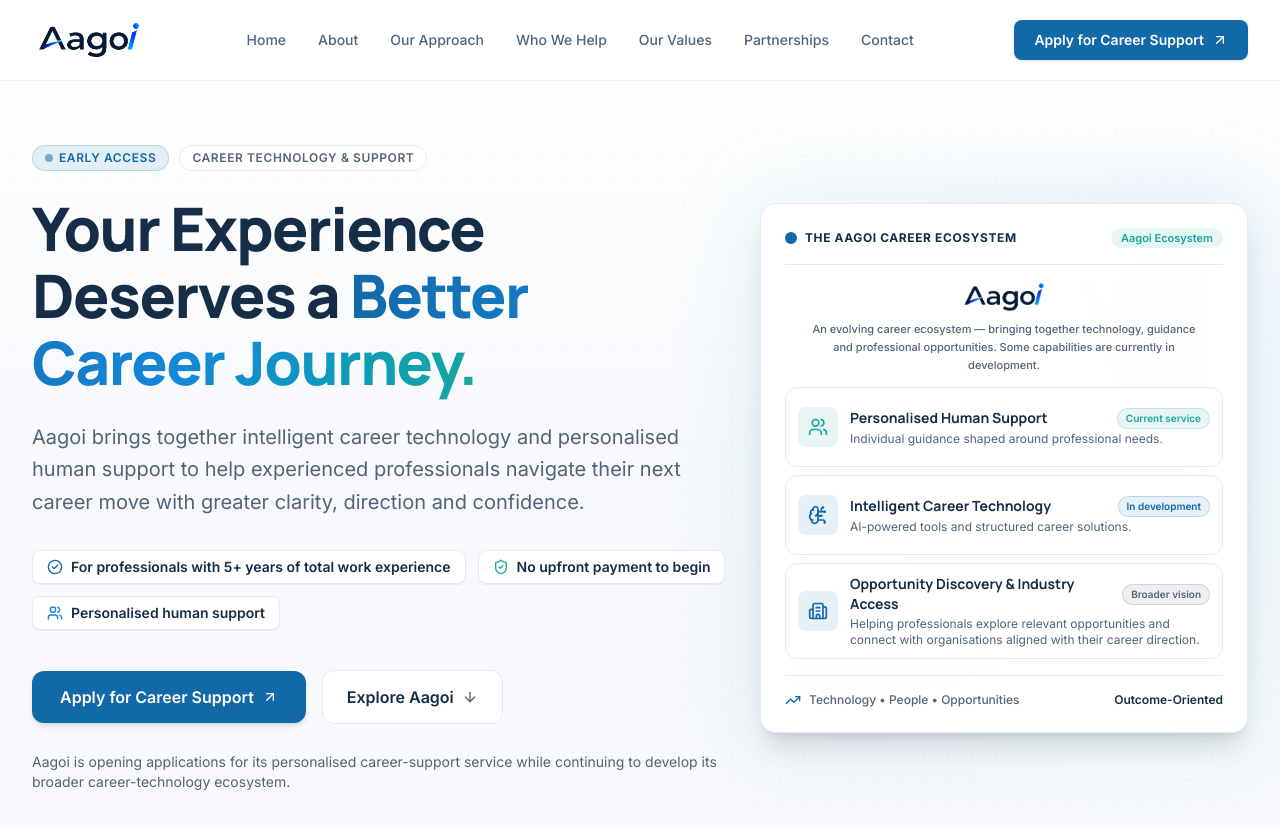
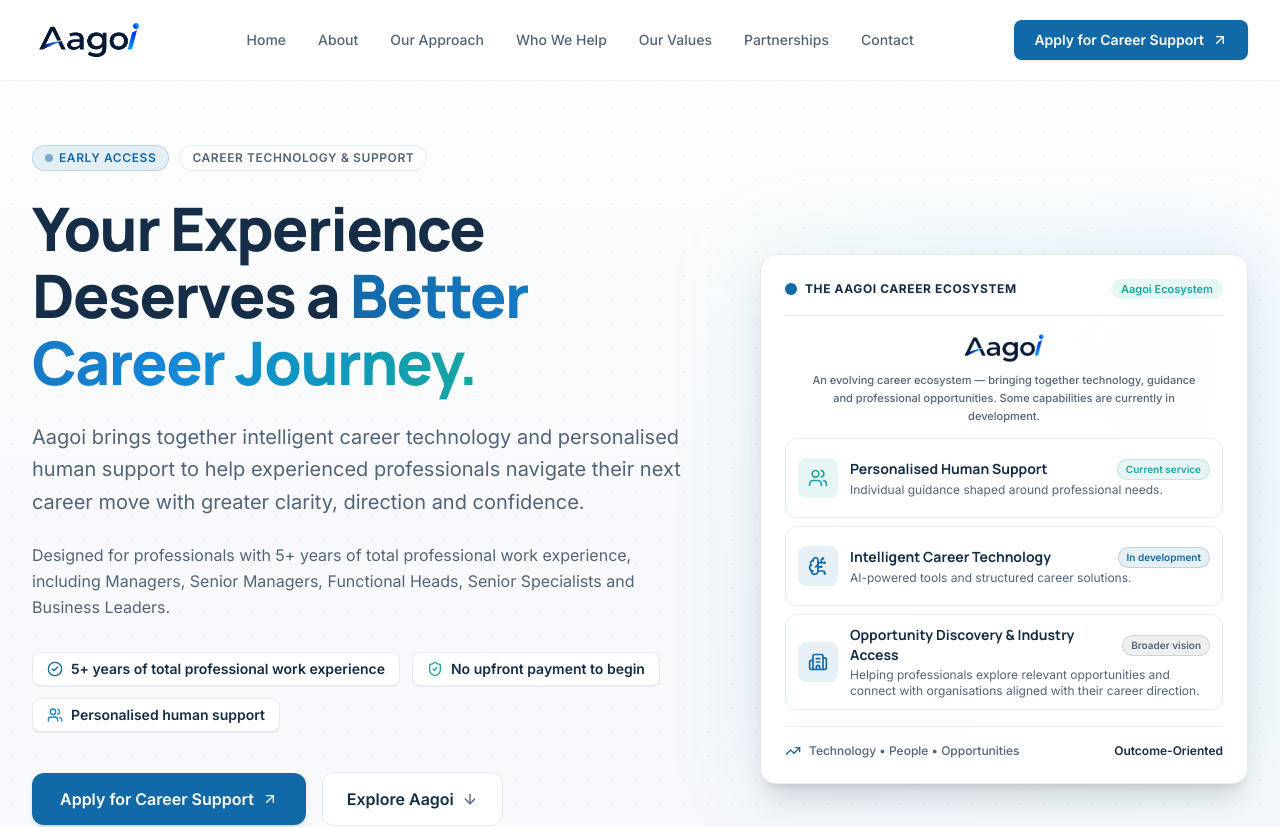
Before and after one commit to skillolite-ahmed/aagoi.website.v1, a React (Vite) app: page / in a window 1280 px wide. Shown: the top 827 px of the page. Built offline with nearby package versions, Linux system fonts and the light colour scheme.

Commit message:
Refine Aagoi experienced professional positioning

```diff
--- a/index.html
+++ b/index.html
@@ -8,20 +8,20 @@
     <!-- Primary SEO Metadata -->
     <title>Aagoi | Moving Your Career Forward</title>
     <meta name="title" content="Aagoi | Moving Your Career Forward" />
-    <meta name="description" content="Discover Aagoi, an early-stage career-technology initiative offering personalised career support for experienced professionals while developing a broader connected career ecosystem." />
+    <meta name="description" content="Discover Aagoi, an early-stage career-technology initiative offering personalised career support for professionals with 5+ years of total professional work experience, including managers, senior specialists and business leaders, while developing a broader connected career ecosystem." />
     <meta name="robots" content="index, follow" />
     <meta name="author" content="Aagoi" />
 
     <!-- Open Graph / Facebook -->
     <meta property="og:type" content="website" />
     <meta property="og:title" content="Aagoi — Moving Your Career Forward" />
-    <meta property="og:description" content="Discover Aagoi, an early-stage career-technology initiative offering personalised career support for experienced professionals while developing a broader connected career ecosystem." />
+    <meta property="og:description" content="Discover Aagoi, an early-stage career-technology initiative offering personalised career support for professionals with 5+ years of total professional work experience, including managers, senior specialists and business leaders, while developing a broader connected career ecosystem." />
     <meta property="og:image" content="/aagoi-logo.png" />
 
     <!-- Twitter -->
     <meta property="twitter:card" content="summary_large_image" />
     <meta property="twitter:title" content="Aagoi — Moving Your Career Forward" />
-    <meta property="twitter:description" content="Discover Aagoi, an early-stage career-technology initiative offering personalised career support for experienced professionals while developing a broader connected career ecosystem." />
+    <meta property="twitter:description" content="Discover Aagoi, an early-stage career-technology initiative offering personalised career support for professionals with 5+ years of total professional work experience, including managers, senior specialists and business leaders, while developing a broader connected career ecosystem." />
     <meta property="twitter:image" content="/aagoi-logo.png" />
 
     <!-- Favicon & Icons -->
--- a/src/components/Approach.tsx
+++ b/src/components/Approach.tsx
@@ -126,7 +126,7 @@ export const Approach: React.FC = () => {
               Ready for a more structured career move?
             </h4>
             <p className="text-xs sm:text-sm text-[#526477] leading-relaxed">
-              Designed for experienced professionals with 5+ years of total work experience. We provide structured support, while you contribute a few minutes each working day to review updates, share feedback and complete agreed next steps. No fixed daily hours are required.
+              Designed for professionals with 5+ years of total professional work experience. We provide structured support, while you contribute a few minutes each working day to review updates, share feedback and complete agreed next steps. No fixed daily hours are required.
             </p>
           </div>
           <a
--- a/src/components/Audience.tsx
+++ b/src/components/Audience.tsx
@@ -10,16 +10,16 @@ export const Audience: React.FC = () => {
         'Experienced individuals seeking intentional upward mobility, greater scope, or breaking through mid-career plateaus into higher-impact roles.',
       icon: TrendingUp,
       traits: [
-        'At least 5 years of professional experience',
+        '5+ years of total professional work experience',
         'Seeking strategic career progression',
         'Desire for structured market positioning',
       ],
     },
     {
-      title: 'Senior Specialists & Leaders',
+      title: 'Managers, Senior Specialists & Leaders',
       subtitle: 'Strategic & Confidential Moves',
       description:
-        'Functional heads, lead architects, and senior practitioners navigating high-stakes career transitions where alignment, culture, and discretion matter most.',
+        'Managers, Senior Managers, Functional Heads, experienced specialists and business leaders exploring strategic career moves and leadership opportunities.',
       icon: Briefcase,
       traits: [
         'Extensive domain mastery & track record',
@@ -53,7 +53,7 @@ export const Audience: React.FC = () => {
             Designed for Experienced Professionals
           </h2>
           <p className="text-lg text-[#526477] leading-relaxed">
-            Aagoi&apos;s personalised career support is intended for professionals with at least 5 years of total work experience who are ready to take a considered next step in their careers. This service is currently focused on experienced professionals rather than fresh graduates or entry-level job seekers.
+            Aagoi&apos;s personalised career support is intended for professionals with 5+ years of total professional work experience who are ready to take a considered next step in their careers. This service is currently focused on experienced professionals rather than fresh graduates or entry-level job seekers.
           </p>
         </div>
 
@@ -106,7 +106,7 @@ export const Audience: React.FC = () => {
                 Eligibility Focus
               </h4>
               <p className="text-xs sm:text-sm text-[#526477] leading-relaxed">
-                Aagoi&apos;s personalised career support is currently focused on experienced professionals with at least 5 years of total work experience, while our broader career-technology ecosystem is being built to support professionals across diverse stages over time.
+                Aagoi&apos;s personalised career support is currently focused on experienced professionals with 5+ years of total professional work experience, while our broader career-technology ecosystem is being built to support professionals across diverse stages over time.
               </p>
             </div>
           </div>
@@ -137,7 +137,7 @@ export const Audience: React.FC = () => {
               An Inclusive Long-Term Career Technology Vision
             </h4>
             <p className="text-sm text-[#526477] leading-relaxed">
-              While our current high-touch personalised assistance is tailored for experienced professionals (at least 5 years of experience), Aagoi&apos;s overarching career technology ecosystem is being developed to remain fundamentally inclusive across sectors, career stages, and backgrounds over time.
+              While our current high-touch personalised assistance is tailored for experienced professionals (5+ years of total professional work experience), Aagoi&apos;s overarching career technology ecosystem is being developed to remain fundamentally inclusive across sectors, career stages, and backgrounds over time.
             </p>
           </div>
         </div>
--- a/src/components/EarlyAccess.tsx
+++ b/src/components/EarlyAccess.tsx
@@ -164,7 +164,7 @@ export const EarlyAccess: React.FC = () => {
           <div className="mt-10 pt-8 border-t border-[#E5EAF0] grid grid-cols-1 sm:grid-cols-4 gap-4 text-xs text-[#526477] text-center">
             <div className="flex items-center justify-center gap-2">
               <Briefcase className="w-4 h-4 text-[#1269A8]" />
-              <span>For 5+ Years Experience</span>
+              <span>5+ Years of Total Professional Work Experience</span>
             </div>
             <div className="flex items-center justify-center gap-2">
               <Clock className="w-4 h-4 text-[#17A6A0]" />
--- a/src/components/Hero.tsx
+++ b/src/components/Hero.tsx
@@ -56,12 +56,17 @@ export const Hero: React.FC = () => {
               Aagoi brings together intelligent career technology and personalised human support to help experienced professionals navigate their next career move with greater clarity, direction and confidence.
             </p>
 
+            {/* Audience statement */}
+            <p className="text-sm sm:text-base text-[#526477] leading-relaxed max-w-2xl">
+              Designed for professionals with 5+ years of total professional work experience, including Managers, Senior Managers, Functional Heads, Senior Specialists and Business Leaders.
+            </p>
+
             {/* Supporting eligibility & payment indicators */}
             <div className="pt-2 flex flex-wrap gap-3">
               <div className="flex items-center gap-2 px-3.5 py-1.5 rounded-lg bg-white border border-[#E5EAF0] shadow-2xs">
                 <CheckCircle2 className="w-4 h-4 text-[#1269A8]" />
                 <span className="text-xs sm:text-sm font-semibold text-[#152D46]">
-                  For professionals with 5+ years of total work experience
+                  5+ years of total professional work experience
                 </span>
               </div>
 
--- a/src/config/site.ts
+++ b/src/config/site.ts
@@ -10,7 +10,7 @@ export const siteConfig = {
   status: 'EARLY ACCESS',
   introLabel: 'CAREER TECHNOLOGY & SUPPORT',
   description:
-    'Discover Aagoi, an early-stage career-technology initiative offering personalised career support for experienced professionals while developing a broader connected career ecosystem.',
+    'Discover Aagoi, an early-stage career-technology initiative offering personalised career support for professionals with 5+ years of total professional work experience, including managers, senior specialists and business leaders, while developing a broader connected career ecosystem.',
 
   // Official Two Distinct Form Destinations
   forms: {
```
